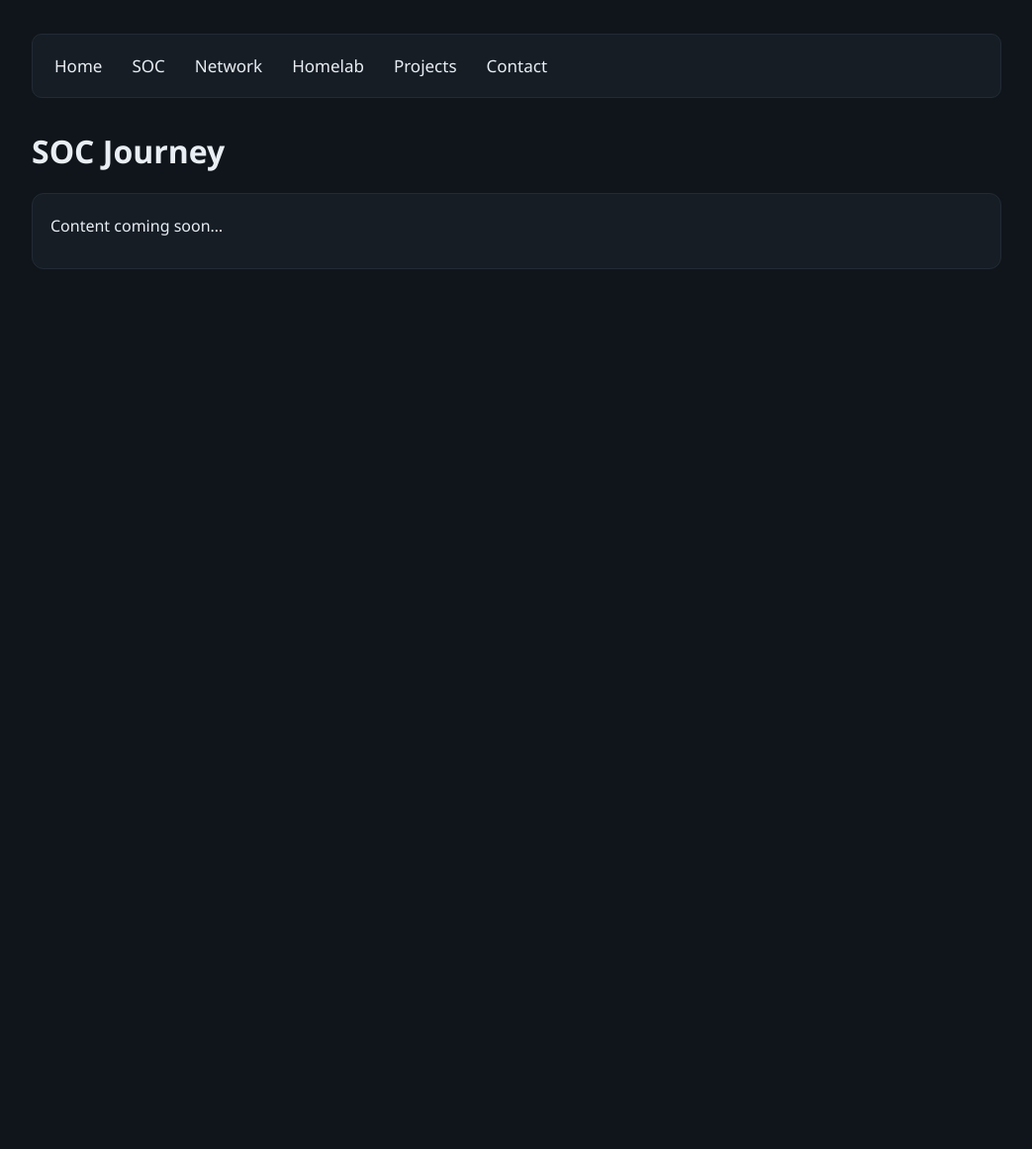
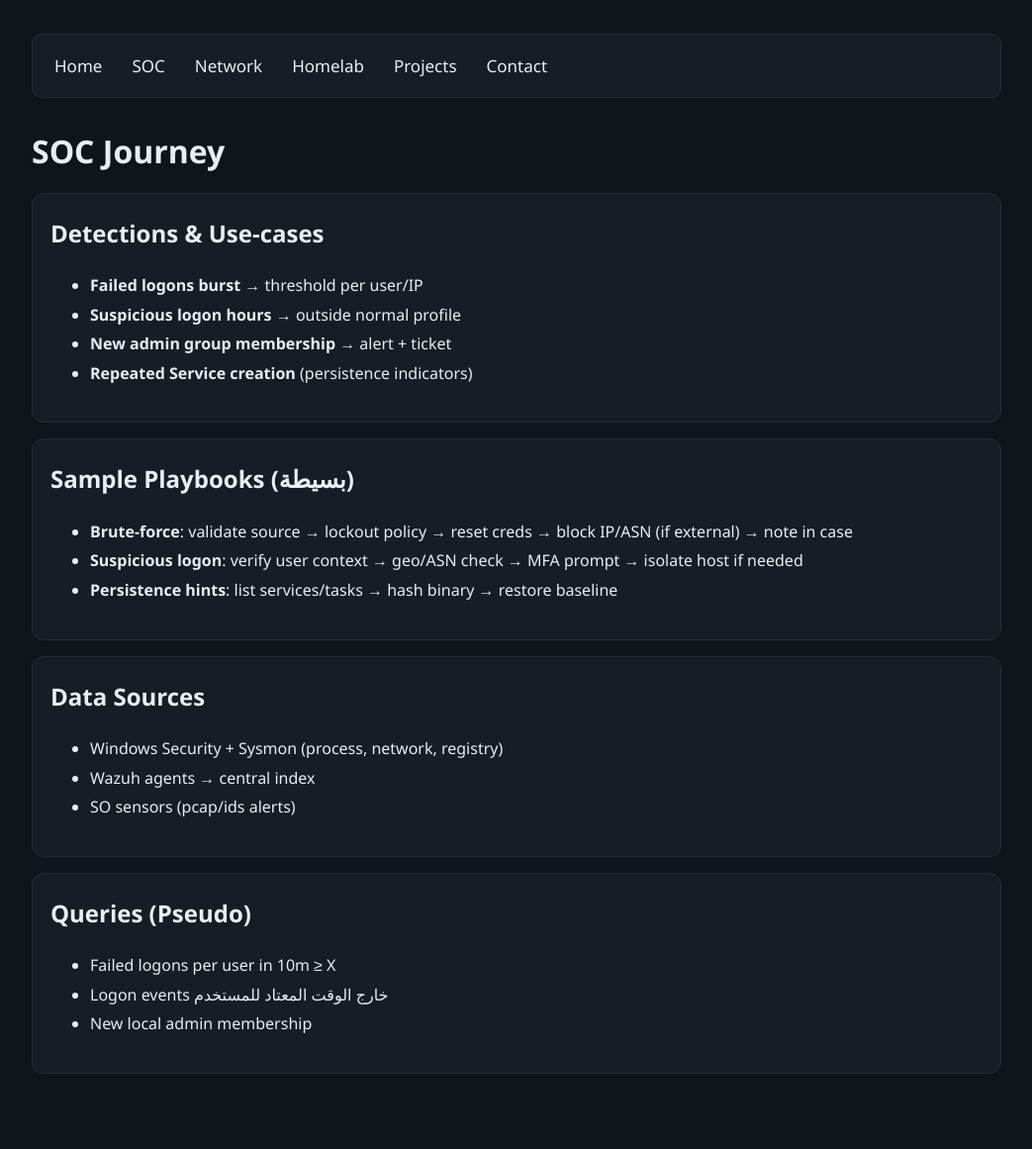
Before and after one commit to omarhamedsec/omarhamedsec.github.io, a Jekyll site: the page built from soc.md, in a window 1280 px wide. Shown: the whole page at 99% size, without its empty margins (118-1161 px from the left). Built offline with Jekyll 4.4.1, drawn with Linux system fonts in a browser that asks for light colours; before the commit the page ends 900 px from its top, so only the background shows below that.

Commit message:
Update soc.md

```diff
--- a/soc.md
+++ b/soc.md
@@ -3,17 +3,53 @@ layout: default
 title: SOC Journey
 permalink: /soc/
 ---
+
 <div class="container">
   <nav class="nav">
-    <a href="{ '/' | relative_url }">Home</a>
-    <a href="{ '/soc/' | relative_url }">SOC</a>
-    <a href="{ '/network/' | relative_url }">Network</a>
-    <a href="{ '/homelab/' | relative_url }">Homelab</a>
-    <a href="{ '/projects/' | relative_url }">Projects</a>
-    <a href="{ '/contact/' | relative_url }">Contact</a>
+    <a href="{{ '/' | relative_url }}">Home</a>
+    <a href="{{ '/soc/' | relative_url }}">SOC</a>
+    <a href="{{ '/network/' | relative_url }}">Network</a>
+    <a href="{{ '/homelab/' | relative_url }}">Homelab</a>
+    <a href="{{ '/projects/' | relative_url }}">Projects</a>
+    <a href="{{ '/contact/' | relative_url }}">Contact</a>
   </nav>
+
   <h1>SOC Journey</h1>
+
   <div class="card">
-    <p>Content coming soon…</p>
+    <h2>Detections & Use‑cases</h2>
+    <ul>
+      <li><strong>Failed logons burst</strong> → threshold per user/IP</li>
+      <li><strong>Suspicious logon hours</strong> → outside normal profile</li>
+      <li><strong>New admin group membership</strong> → alert + ticket</li>
+      <li><strong>Repeated Service creation</strong> (persistence indicators)</li>
+    </ul>
+  </div>
+
+  <div class="card">
+    <h2>Sample Playbooks (بسيطة)</h2>
+    <ul>
+      <li><strong>Brute-force</strong>: validate source → lockout policy → reset creds → block IP/ASN (if external) → note in case</li>
+      <li><strong>Suspicious logon</strong>: verify user context → geo/ASN check → MFA prompt → isolate host if needed</li>
+      <li><strong>Persistence hints</strong>: list services/tasks → hash binary → restore baseline</li>
+    </ul>
+  </div>
+
+  <div class="card">
+    <h2>Data Sources</h2>
+    <ul>
+      <li>Windows Security + Sysmon (process, network, registry)</li>
+      <li>Wazuh agents → central index</li>
+      <li>SO sensors (pcap/ids alerts)</li>
+    </ul>
+  </div>
+
+  <div class="card">
+    <h2>Queries (Pseudo)</h2>
+    <ul>
+      <li>Failed logons per user in 10m ≥ X</li>
+      <li>Logon events خارج الوقت المعتاد للمستخدم</li>
+      <li>New local admin membership</li>
+    </ul>
   </div>
 </div>
```
